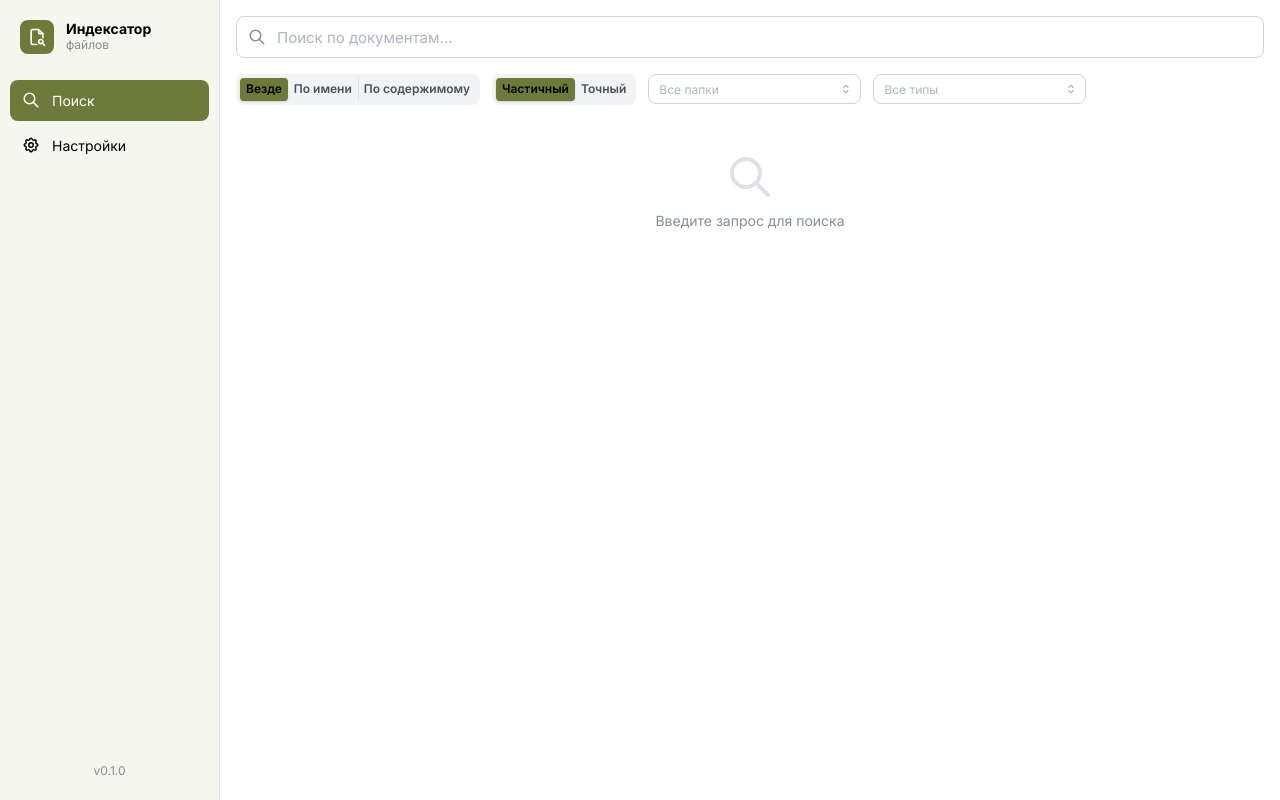
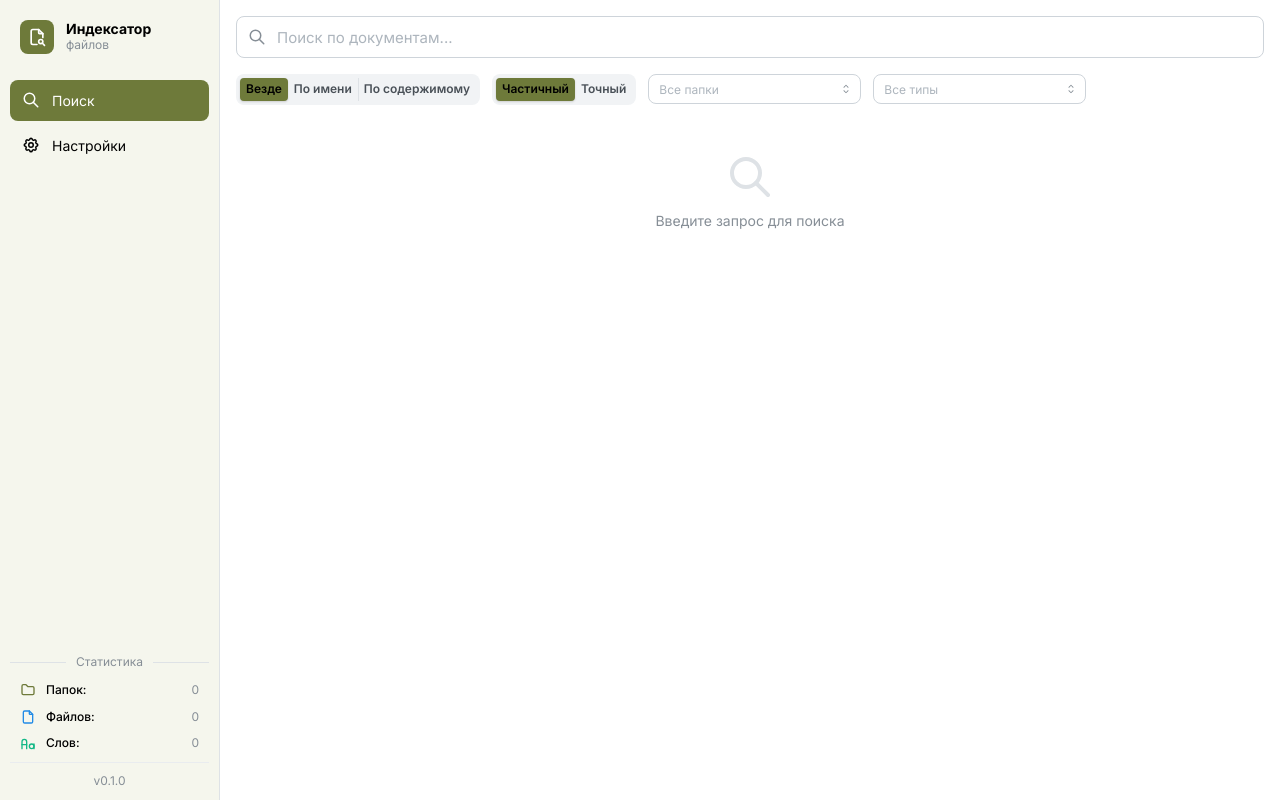
Before and after one commit to truecoders/indexer, a React (Vite) app: page / in a window 1280 px wide. Built offline with nearby package versions, Linux system fonts and the light colour scheme.

Commit message:
Sidebar: Added real-time database statistics at the bottom of the navigation sidebar

```diff
--- a/src/App.tsx
+++ b/src/App.tsx
@@ -7,18 +7,71 @@ import {
   Text,
   ThemeIcon,
   Box,
+  Divider,
+  Stack,
+  Tooltip,
 } from '@mantine/core';
 import '@mantine/core/styles.css';
-import { IconSearch, IconSettings, IconFileSearch } from '@tabler/icons-react';
+import {
+  IconSearch,
+  IconSettings,
+  IconFileSearch,
+  IconFolder,
+  IconFile,
+  IconLetterCase,
+} from '@tabler/icons-react';
 import { theme } from './theme';
 import { SearchView } from './components/Search/SearchView';
 import { SettingsView } from './components/Settings/SettingsView';
+import { commands } from './utils/commands';
+import type { IndexerStats } from './utils/types';
 import './App.css';
 
 type View = 'search' | 'settings';
 
 function App() {
   const [activeView, setActiveView] = useState<View>('search');
+  const [stats, setStats] = useState<IndexerStats>({
+    folder_count: 0,
+    file_count: 0,
+    total_words: 0,
+    error_count: 0,
+  });
+
+  const loadStats = async () => {
+    try {
+      const s = await commands.getStats();
+      setStats(s);
+    } catch (e) {
+      console.error(e);
+    }
+  };
+
+  // Load stats & listen for updates
+  useEffect(() => {
+    loadStats();
+
+    let unlisten: (() => void) | undefined;
+    commands
+      .onProgress((data) => {
+        if (data.done) {
+          // Re-fetch stats when indexing is done
+          setTimeout(loadStats, 500);
+        }
+      })
+      .then((fn) => {
+        unlisten = fn;
+      });
+
+    return () => {
+      unlisten?.();
+    };
+  }, []);
+
+  // Also refresh stats when switching views to be absolutely sure
+  useEffect(() => {
+    loadStats();
+  }, [activeView]);
 
   // Ctrl+F → focus search
   useEffect(() => {
@@ -80,8 +133,41 @@ function App() {
             style={{ borderRadius: 'var(--mantine-radius-md)', marginTop: 4 }}
           />
 
-          {/* Version footer */}
-          <Box mt="auto" pb="xs" px="xs">
+          {/* Stats & Version footer */}
+          <Box mt="auto" pt="xs">
+            <Divider my="xs" label="Статистика" labelPosition="center" color="gray.3" />
+            <Stack gap="xs" px="xs" mb="xs">
+              <Tooltip label="Всего отслеживаемых папок" position="right">
+                <Group gap="xs" wrap="nowrap">
+                  <IconFolder size={16} color="var(--mantine-color-olive-6)" />
+                  <Text size="xs" fw={500}>Папок:</Text>
+                  <Text size="xs" c="dimmed" style={{ marginLeft: 'auto' }}>
+                    {stats.folder_count}
+                  </Text>
+                </Group>
+              </Tooltip>
+
+              <Tooltip label="Успешно проиндексированных файлов" position="right">
+                <Group gap="xs" wrap="nowrap">
+                  <IconFile size={16} color="var(--mantine-color-blue-6)" />
+                  <Text size="xs" fw={500}>Файлов:</Text>
+                  <Text size="xs" c="dimmed" style={{ marginLeft: 'auto' }}>
+                    {stats.file_count}
+                  </Text>
+                </Group>
+              </Tooltip>
+
+              <Tooltip label="Общее количество слов в индексе" position="right">
+                <Group gap="xs" wrap="nowrap">
+                  <IconLetterCase size={16} color="var(--mantine-color-teal-6)" />
+                  <Text size="xs" fw={500}>Слов:</Text>
+                  <Text size="xs" c="dimmed" style={{ marginLeft: 'auto' }}>
+                    {stats.total_words.toLocaleString()}
+                  </Text>
+                </Group>
+              </Tooltip>
+            </Stack>
+            <Divider color="gray.2" my="xs" />
             <Text size="xs" c="dimmed" ta="center">v0.1.0</Text>
           </Box>
         </AppShell.Navbar>
```
